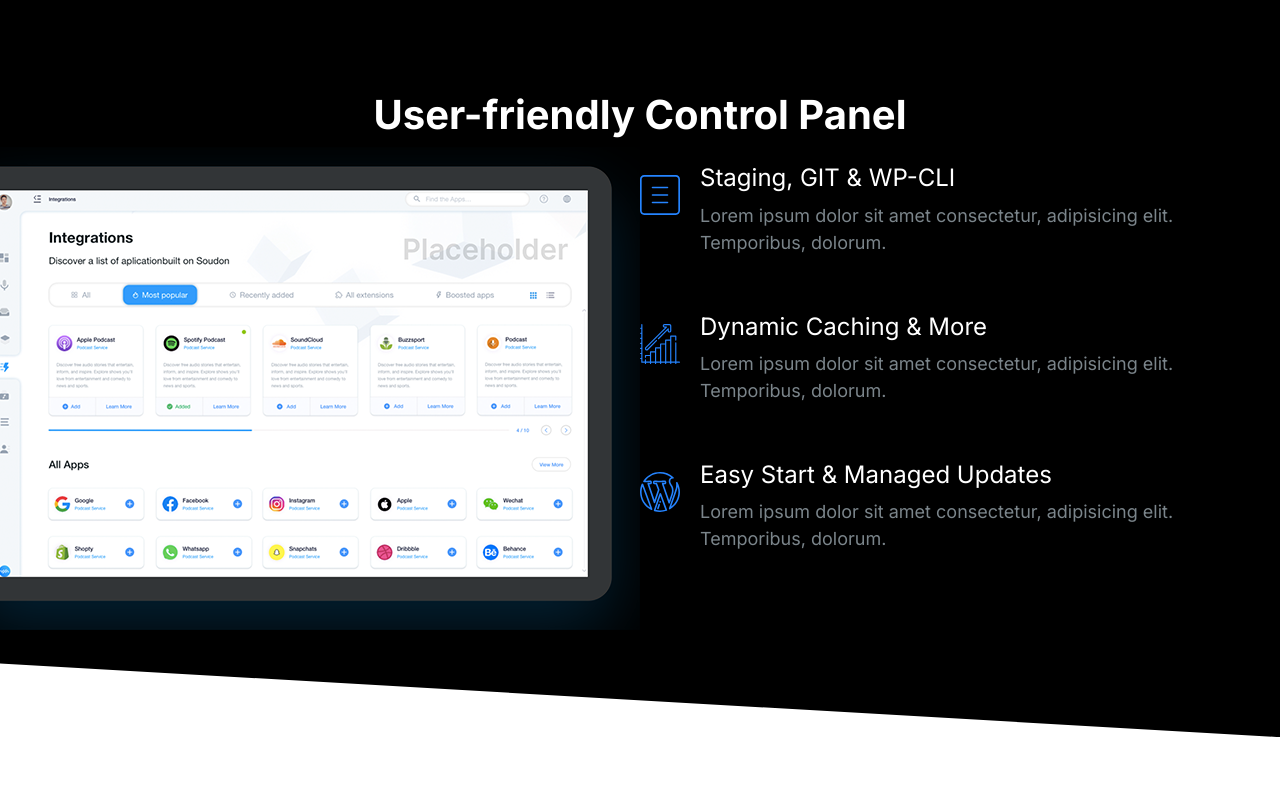
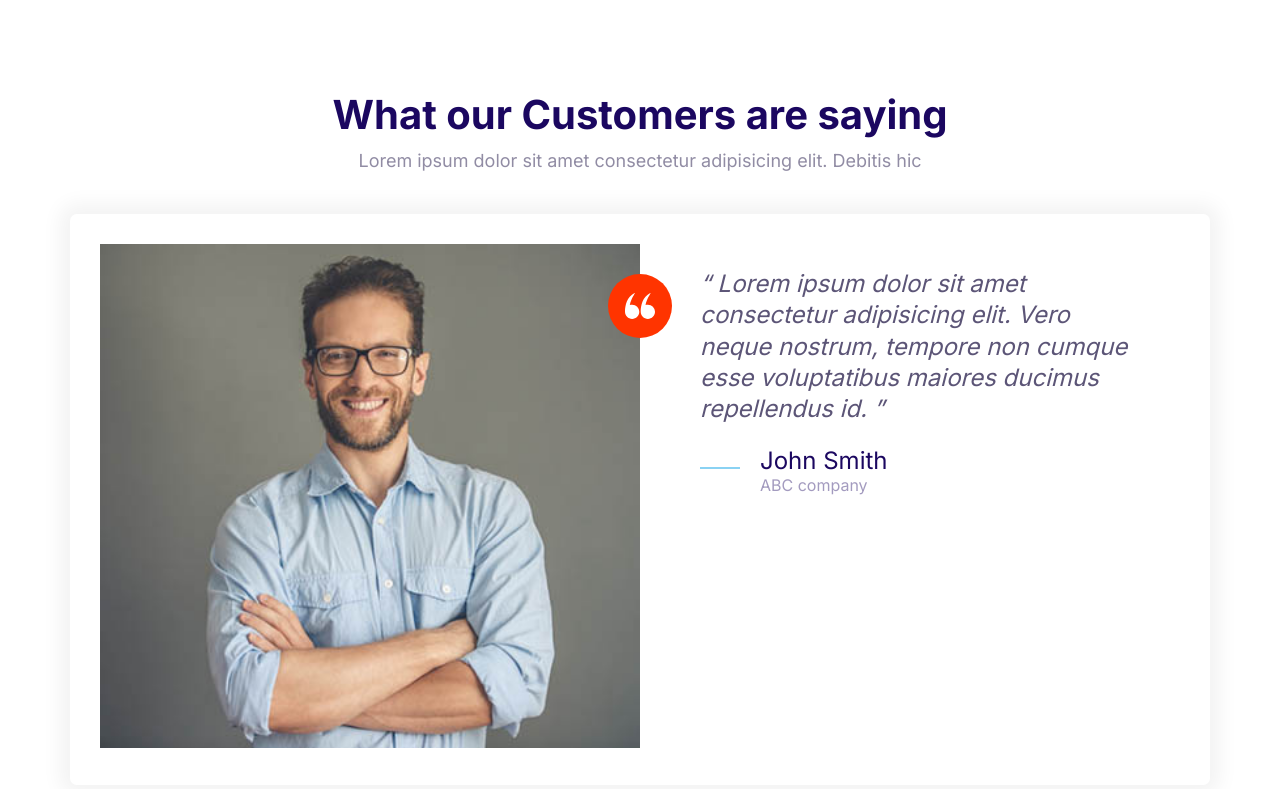
Before and after one commit to rawanwehbe/Cloud-services-website, a plain HTML site: page index.html in a window 1280 px wide. Drawn offline with Linux system fonts and the light colour scheme.

Commit message:
testimonialBlock

```diff
--- a/css/style.css
+++ b/css/style.css
@@ -502,6 +502,7 @@
 }
 .block__header{
     text-align: center;
+    margin-bottom: 4rem;
 }
 .block__heading{
     margin-top: 0;
--- a/index.html
+++ b/index.html
@@ -15,72 +15,49 @@
     <link rel="stylesheet" href="css/style.css" />
   </head>
   <body>
-    <section class="block block--dark block--skewed-right block-showcase">
+    <section class="block">
       <header class="block__header">
-        <h2>User-friendly Control Panel</h2>
+        <h2>What our Customers are saying</h2>
+        <p>
+          Lorem ipsum dolor sit amet consectetur adipisicing elit. Debitis hic
+        </p>
       </header>
-      <div class="container grid grid--1x2">
-        <picture class="block-showcase__image">
-          <source
-            type="images/webp"
-            srcset="images/ipad.webp 1x, images/ipad@2x.webp 2x" />
-          <source
-            type="images/png"
-            srcset="images/ipad.png 1x, images/ipad@2x.png 2x" />
-          <img class="block-showcase__image" src="images/ipad.png" alt=""
-        /></picture>
-        <ul class="list">
-          <li>
+      <div class="container">
+        <div class="card testimonial">
+          <div class="grid grid--1x2">
+            <div class="testimonial__image">
+              <img
+                src="images/testimonial.jpg"
+                alt="A happy smiling costumer"
+              />
+              <span class="icon-container icon-container--accent">
+                <svg class="icon icon--white icon--small">
+                  <use xlink:href="images/sprite.svg#quotes"></use>
+                </svg>
+              </span>
+            </div>
+            <blockquote class="quote">
+              <p class="quote__text">
+                Lorem ipsum dolor sit amet consectetur adipisicing elit. Vero
+                neque nostrum, tempore non cumque esse voluptatibus maiores
+                ducimus repellendus id.
+              </p>
+              <footer>
                 <div class="media">
                   <div class="media__image">
-                <svg class="icon icon--primary">
-                  <use xlink:href="images/sprite.svg#menu"></use>
+                    <svg class="icon icon--primary quote__line">
+                      <use xlink:href="images/sprite.svg#line"></use>
                     </svg>
                   </div>
                   <div class="media__body">
-                <h3 class="media__title">Staging, GIT & WP-CLI</h3>
-                <p>
-                  Lorem ipsum dolor sit amet consectetur, adipisicing elit.
-                  Temporibus, dolorum.
-                </p>
+                    <h3 class="media__title quote__author">John Smith</h3>
+                    <p class="quote__organization">ABC company</p>
                   </div>
                 </div>
-          </li>
-
-          <li>
-            <div class="media">
-              <div class="media__image">
-                <svg class="icon icon--primary">
-                  <use xlink:href="images/sprite.svg#growth"></use>
-                </svg>
-              </div>
-              <div class="media__body">
-                <h3 class="media__title">Dynamic Caching & More</h3>
-                <p>
-                  Lorem ipsum dolor sit amet consectetur, adipisicing elit.
-                  Temporibus, dolorum.
-                </p>
+              </footer>
+            </blockquote>
           </div>
         </div>
-          </li>
-
-          <li>
-            <div class="media">
-              <div class="media__image">
-                <svg class="icon icon--primary">
-                  <use xlink:href="images/sprite.svg#wordpress"></use>
-                </svg>
-              </div>
-              <div class="media__body">
-                <h3 class="media__title">Easy Start & Managed Updates</h3>
-                <p>
-                  Lorem ipsum dolor sit amet consectetur, adipisicing elit.
-                  Temporibus, dolorum.
-                </p>
-              </div>
-            </div>
-          </li>
-        </ul>
       </div>
     </section>
     <script src="js/main.js"></script>
```
Also changed, not shown: components/TestimonialBlock.html (added, +40 -0 lines). Lines whose indentation alone changed are shown as unchanged.
